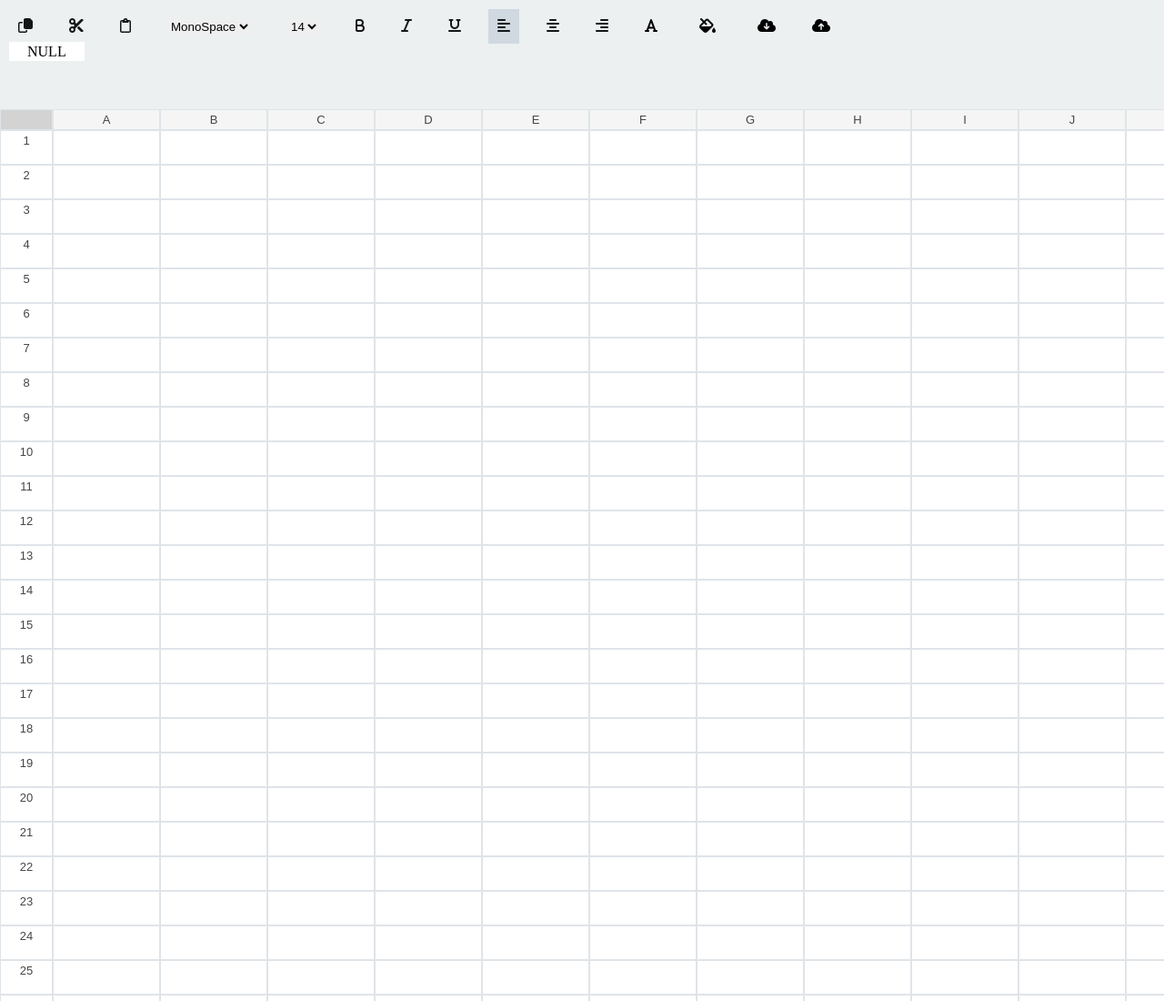
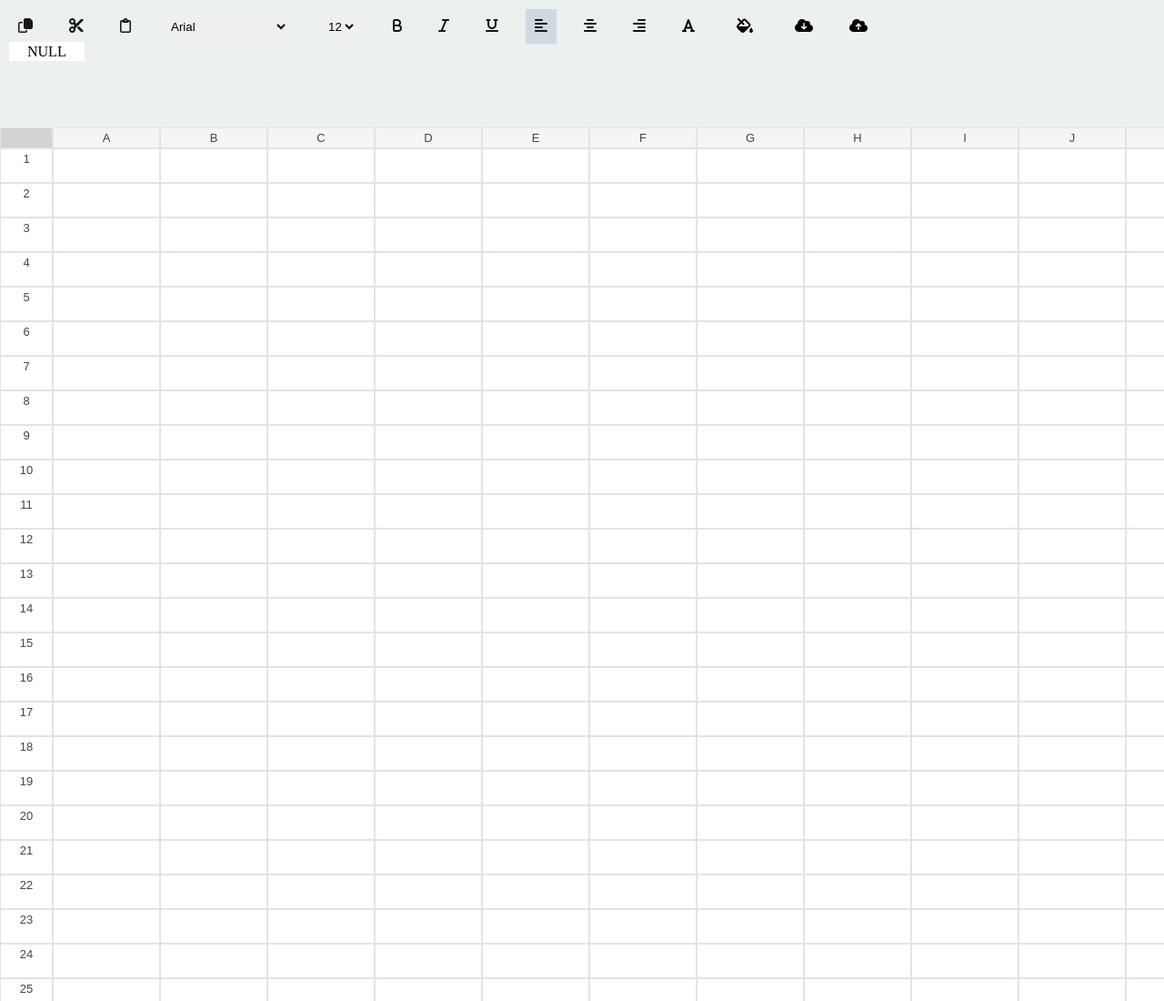
Before and after one commit to purnima11apr/Google-Sheet-Clone, a plain HTML site: page index.html in a window 1280 px wide. Shown: the top 1100 px of the page at 91% size. Drawn offline with Linux system fonts and the light colour scheme; a web font is replaced by a local one.

Commit message:
options button done

```diff
--- a/index.html
+++ b/index.html
@@ -1,61 +1,138 @@
 <!DOCTYPE html>
 <html lang="en">
   <head>
-    <meta charset="UTF-8">
-    <meta name="viewport" content="width=device-width, initial-scale=1.0">
+    <meta charset="UTF-8" />
+    <meta name="viewport" content="width=device-width, initial-scale=1.0" />
     <title>Document</title>
-    <link rel="stylesheet" href="style.css">
-    <link rel="stylesheet" href="https://cdnjs.cloudflare.com/ajax/libs/font-awesome/6.4.2/css/all.min.css" integrity="sha512-z3gLpd7yknf1YoNbCzqRKc4qyor8gaKU1qmn+CShxbuBusANI9QpRohGBreCFkKxLhei6S9CQXFEbbKuqLg0DA==" crossorigin="anonymous" referrerpolicy="no-referrer" />
+    <link rel="stylesheet" href="style.css" />
+    <link
+      rel="stylesheet"
+      href="https://cdnjs.cloudflare.com/ajax/libs/font-awesome/6.4.2/css/all.min.css"
+      integrity="sha512-z3gLpd7yknf1YoNbCzqRKc4qyor8gaKU1qmn+CShxbuBusANI9QpRohGBreCFkKxLhei6S9CQXFEbbKuqLg0DA=="
+      crossorigin="anonymous"
+      referrerpolicy="no-referrer"
+    />
+    <link
+      rel="stylesheet"
+      href="https://fonts.googleapis.com/css?family=Arial|Times New Roman|Verdana|Courier New|MonoSpace|Pacifico|Roboto"
+    />
   </head>
   <body>
-
     <div id="options">
       <div class="menu">
-            <div id="copy" class="onhover"><i class="fa-regular fa-copy" style="color: #14161a;"></i></div>
-            <div id="cut" class="onhover"><i class="fa-solid fa-scissors" style="color: #14161a;"></i></div>
-            <div id="clipboard" class="onhover"><i class="fa-regular fa-clipboard" style="color: #14161a;"></i></div>
+        <div id="copy" class="onhover">
+          <i class="fa-regular fa-copy" style="color: #14161a"></i>
+        </div>
+        <div id="cut" class="onhover">
+          <i class="fa-solid fa-scissors" style="color: #14161a"></i>
+        </div>
+        <div id="clipboard" class="onhover">
+          <i class="fa-regular fa-clipboard" style="color: #14161a"></i>
+        </div>
         <div id="font-fam">
-                <select id="font-select" style="border: none;">
+          <select id="font-select" style="border: none">
+            <option value="Arial">Arial</option>
+            <option value="Times New Roman">Times New Roman</option>
+            <option value="Verdana">Verdana</option>
+            <option value="Courier New">Courier New</option>
             <option value="MonoSpace">MonoSpace</option>
             <option value="Pacifico">Pacifico</option>
             <option value="Roboto">Roboto</option>
           </select>
         </div>
         <div id="font-size">
-                <select style="border: none;">
-                    <option value="14">14</option>
-                    <option value="16">16</option>
-                    <option value="18">18</option>
+          <select id="font-size-select" style="border: none">
+            <option value="14">12</option>
+            <option value="16">14</option>
+            <option value="18">16</option>
+            <option value="14">18</option>
+            <option value="16">20</option>
           </select>
         </div>
-            <div id="boldButton" class="onhover text-align"  onclick="onClickBold(this)" ><i class="fa-solid fa-b" style="color: #14161a;"></i></div>
-            <div id="italic" class="onhover text-align" onclick="onClickItalic(this) "><i class="fa-solid fa-italic" style="color: #14161a;"></i></div>
-            <div id="underline" class="onhover text-align" onclick="onClickUnderline(this)"><i class="fa-solid fa-underline" style="color: #14161a;"></i></div>
-            <div id="text-left" class=" onhover text-align  active-option"  data-value="left" onclick="onClickTextAlign(this)"><i class="fa-solid fa-align-left" style="color: #14161a;"></i></div>
-            <div id="text-center" class="onhover text-align"  data-value="center" onclick="onClickTextAlign(this)"><i class="fa-solid fa-align-center" style="color: #14161a;"></i></div>
-            <div id="text-right" class="onhover text-align"  data-value="right" onclick="onClickTextAlign(this)"><i class="fa-solid fa-align-right" style="color: #14161a;"></i></div>
+        <div
+          id="boldButton"
+          class="onhover text-align"
+          onclick="onClickBold(this)"
+        >
+          <i class="fa-solid fa-b" style="color: #14161a"></i>
+        </div>
+        <div
+          id="italic"
+          class="onhover text-align"
+          onclick="onClickItalic(this) "
+        >
+          <i class="fa-solid fa-italic" style="color: #14161a"></i>
+        </div>
+        <div
+          id="underlined"
+          class="onhover text-align"
+          onclick="onClickUnderline(this)"
+        >
+          <i class="fa-solid fa-underline" style="color: #14161a"></i>
+        </div>
+        <div
+          id="text-left"
+          class="onhover text-align active-option"
+          data-value="left"
+          onclick="onClickTextAlign(this)"
+        >
+          <i class="fa-solid fa-align-left" style="color: #14161a"></i>
+        </div>
+        <div
+          id="text-center"
+          class="onhover text-align"
+          data-value="center"
+          onclick="onClickTextAlign(this)"
+        >
+          <i class="fa-solid fa-align-center" style="color: #14161a"></i>
+        </div>
+        <div
+          id="text-right"
+          class="onhover text-align"
+          data-value="right"
+          onclick="onClickTextAlign(this)"
+        >
+          <i class="fa-solid fa-align-right" style="color: #14161a"></i>
+        </div>
         <div id="color" class="onhover">
           <i class="fa-solid fa-font"></i>
           <input
             onchange="onChangeTextColor(this)"
             type="color"
             id="color-picker"
-                style="width: 0; height: 0"/></div>
-            <div id="bg-color" class="onhover"><i class="fa-solid fa-fill-drip"></i>
+            style="width: 0; height: 0"
+          />
+        </div>
+        <div id="bg-color" class="onhover">
+          <i class="fa-solid fa-fill-drip"></i>
           <input
             onchange="onChangeBackgroundColor(this)"
             type="color"
             id="bgcolor-picker"
-                style="width: 0; height: 0"/></div>
-            <div id="import" class="onhover"><i class="fa-solid fa-cloud-arrow-down"></i></div>
-            <div id="export" class="onhover"><i class="fa-solid fa-cloud-arrow-up"></i></div>
+            style="width: 0; height: 0"
+          />
+        </div>
+        <div id="import" class="onhover">
+          <i class="fa-solid fa-cloud-arrow-down"></i>
+        </div>
+        <div id="export" class="onhover">
+          <i class="fa-solid fa-cloud-arrow-up"></i>
+        </div>
       </div>
       <span id="active-cell"> NULL<!--default null--></span>
     </div>
 
     <main class="container">
       <div id="header">
-        <p style="min-width: 50px; left: 0; top: 0; position: sticky;  background-color:lightgrey;"></p>
+        <p
+          style="
+            min-width: 50px;
+            left: 0;
+            top: 0;
+            position: sticky;
+            background-color: lightgrey;
+          "
+        ></p>
       </div>
 
       <section id="body">
@@ -65,6 +142,5 @@
 
     <script src="./option.js"></script>
     <script src="./script.js"></script>
-
   </body>
 </html>
--- a/option.js
+++ b/option.js
@@ -1,10 +1,13 @@
 //Here we manage all the options
+//only two option button left
 
 const activeCellElement = document.getElementById("active-cell");
 const textAlignElements = document.getElementsByClassName("text-align");
 const boldButton = document.getElementById("boldButton");
 const italicButton = document.getElementById("italic");
-//underline button and text align remaining
+const underlinedButton = document.getElementById("underlined");
+const selectElement = document.getElementById('font-size-select');
+const fontSelectElement = document.getElementById('font-select');
 
 
 let activeCell = null; //active cell indicates which cell is selected ..initially it is null becuz no cell is selected
@@ -32,7 +35,7 @@ function highlightOptionButtonsOnFocus() { //this function is for to know if cel
    toggleButtonsStyle(italicButton, activeOptionsState.isItalicSelected); //for italic button
 
 
-
+   toggleButtonsStyle(underlinedButton, activeOptionsState.isUnderLineSelected);  //for underline button
 
 
 
@@ -55,7 +58,7 @@ function onCellFocus(e) {
         fontFamily: computedStyle.fontFamily,
         isBoldSelected: computedStyle.fontWeight === "600",
         isItalicSelected: computedStyle.fontStyle === "italic",
-        isUnderLineSelected: computedStyle.textDecoration === "underline",
+        isUnderLineSelected: computedStyle.textDecoration === "underline solid rgb(0, 0, 0)",
         textAlign: computedStyle.textAlign,
         textColor: computedStyle.color,
         backgroundColor: computedStyle.backgroundColor,
@@ -101,7 +104,7 @@ function onClickBold(boldButton){  //this will triggered when user clicks on bol
   }
 
 //  FOR UNDERLINE BUTTON
-  function onClickUnderline(underlinedButton) {  //this will triggered when user clicks on underline button
+function onClickUnderline(underlinedButton) {
   underlinedButton.classList.toggle("active-option");
   if (activeCell) {
     if (activeOptionsState.isUnderLineSelected) {
@@ -159,3 +162,27 @@ function onClickBold(boldButton){  //this will triggered when user clicks on bol
       activeOptionsState.backgroundColor = selectedColor;
     }
   }
+
+
+  //FOR FONT SIZE
+  selectElement.addEventListener('change', function () {
+
+    const selectedValue = selectElement.value;
+
+    activeCell.style.fontSize = selectedValue + 'px';
+  });
+
+
+  //FOR FONT FAMILY
+  function onChangeFontFamily(fontFamilySelect) {
+    const selectedFontFamily = fontFamilySelect.value;
+    if (activeCell) {
+        activeCell.style.fontFamily = selectedFontFamily;
+        activeOptionsState.fontFamily = selectedFontFamily;
+    }
+}
+
+fontSelectElement.addEventListener('change', function () {
+    onChangeFontFamily(fontSelectElement);
+
+  });
--- a/style.css
+++ b/style.css
@@ -12,8 +12,8 @@
   padding: 10px;
   padding-bottom: 30px;
   background-color: #ecf0f1;
-  width: 100vw;
-  height: 80px;
+  width: 221vw ;
+  height: 100px;
   position: sticky;
   top: 0;
   z-index: 2;
```
Lines whose indentation alone changed are shown as unchanged.
